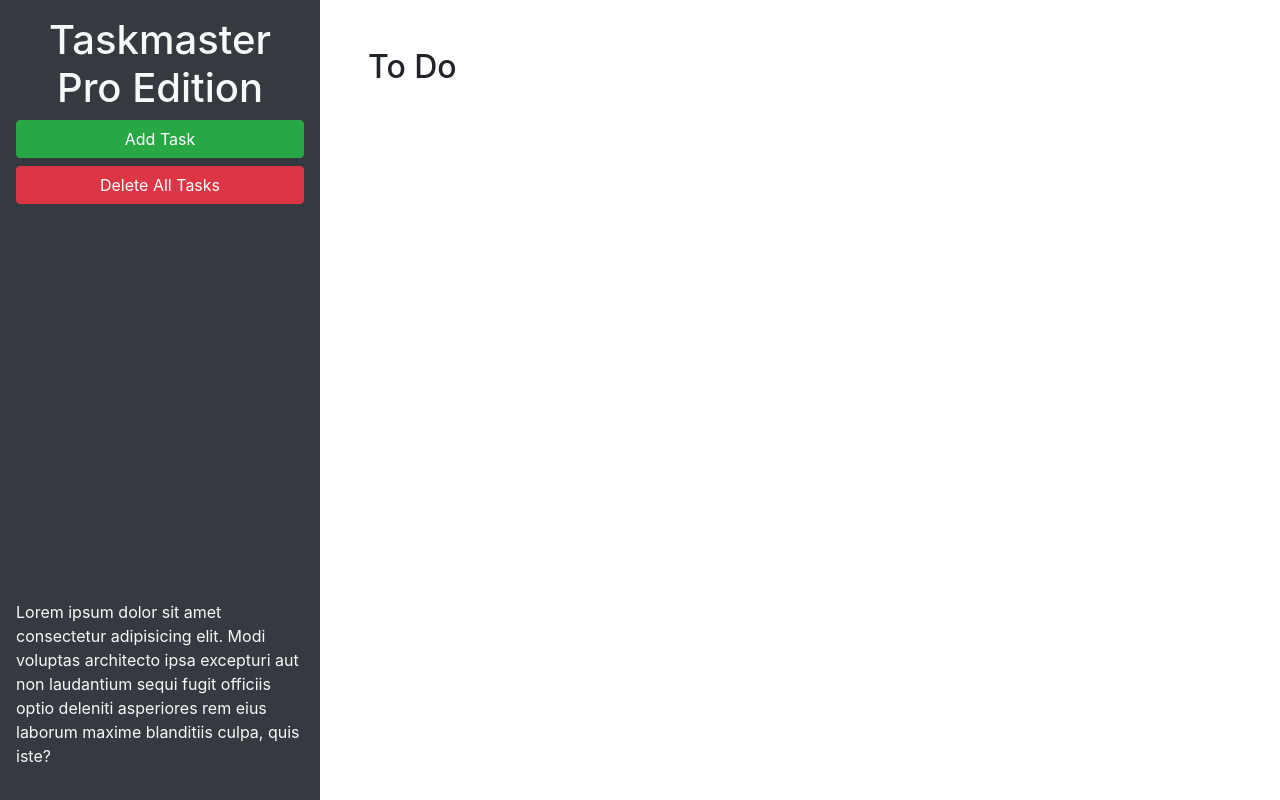
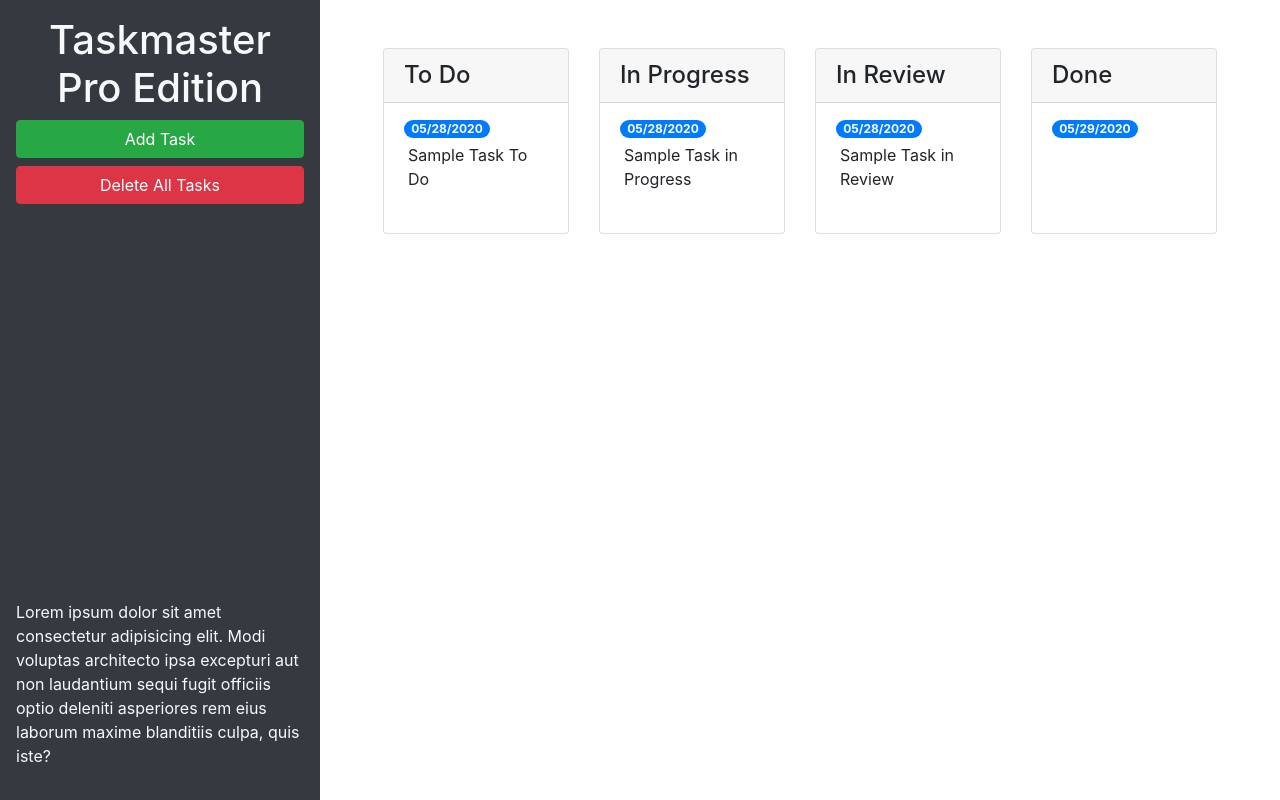
Before and after one commit to samkarp700/taskmaster-pro, a plain HTML site: page index.html in a window 1280 px wide. Drawn offline with nearby package versions, Linux system fonts and the light colour scheme.

Commit message:
adjusted columns using bootstrap, adjusted modal

```diff
--- a/index.html
+++ b/index.html
@@ -24,9 +24,66 @@
       </p>
     </header>
     <main class="col-12 col-lg-9">
-      <div class="m-5">
-        <h2>To Do</h2>
-        <ul id="list-toDo" class="list-group"> </ul>
+      <div class="m-5 row justify-content-around">
+        <!-- todo start-->
+        <div class="col-12 col-md-6 col-xl-3 mb-3">
+          <div class="card">
+            <h4 class="card-header">
+              To Do
+            </h4>
+        <ul id="list-toDo" class="list-group list-group-flush">
+          <li class="list-group-item">
+            <span class="badge badge-primary badge-pill">05/28/2020</span>
+            <p class="m-1">Sample Task To Do</p>
+          </li>
+        </ul>
+        </div>
+        </div>
+        <!--todo end-->
+        <!--in progress start-->
+        <div class="col-12 col-md-6 col-xl-3 mb-3">
+          <div class="card">
+            <h4 class="card-header">
+              In Progress
+            </h4>
+          <ul id="list-inProgress" class="list-group list-group-flush">
+            <li class="list-group-item">
+              <span class="badge badge-primary badge-pill">05/28/2020</span>
+              <p class="m-1">Sample Task in Progress</p>
+            </li>
+          </ul>
+          </div>
+        </div>
+        <!--In progress end-->
+        <!--in review start-->
+        <div class="col-12 col-md-6 col-xl-3 mb-3">
+          <div class="card">
+            <h4 class="card-header">
+              In Review
+            </h4>
+          <ul id="list-inReview" class="list-group list-group-flush">
+            <li class="list-group-item">
+              <span class="badge badge-primary badge-pill">05/28/2020</span>
+              <p class="m-1">Sample Task in Review</p>
+            </li>
+          </ul>
+          </div>
+        </div>
+        <!--In review end-->
+        <!--done start-->
+        <div class="col-12 col-md-6 col-xl-3 mb-3">
+          <div class="card">
+            <h4 class="card-header">
+              Done
+            </h4>
+          <ul id="list-done" class="list-group list-group-flush">
+            <li class="list-group-item">
+              <span class="badge badge-primary badge-pill">05/29/2020</span>
+            </li>
+          </ul>
+          </div>
+        </div>
+        <!--done end-->
       </div>
     </main>
   </div>
@@ -46,11 +103,11 @@
           <form>
             <div class="form-group">
               <label for="modalTaskDescription">Task description</label>
-              <textarea id="modalTaskDescription" rows="3"></textarea>
+              <textarea id="modalTaskDescription" rows="3" class="form-control"></textarea>
             </div>
             <div class="form-group">
               <label for="modalDueDate">Due date</label>
-              <input type="text" id="modalDueDate" placeholder="mm/dd/yyyy" autocomplete="off" />
+              <input type="text" class="form-control" id="modalDueDate" placeholder="mm/dd/yyyy" autocomplete="off" />
             </div>
           </form>
         </div>
```
